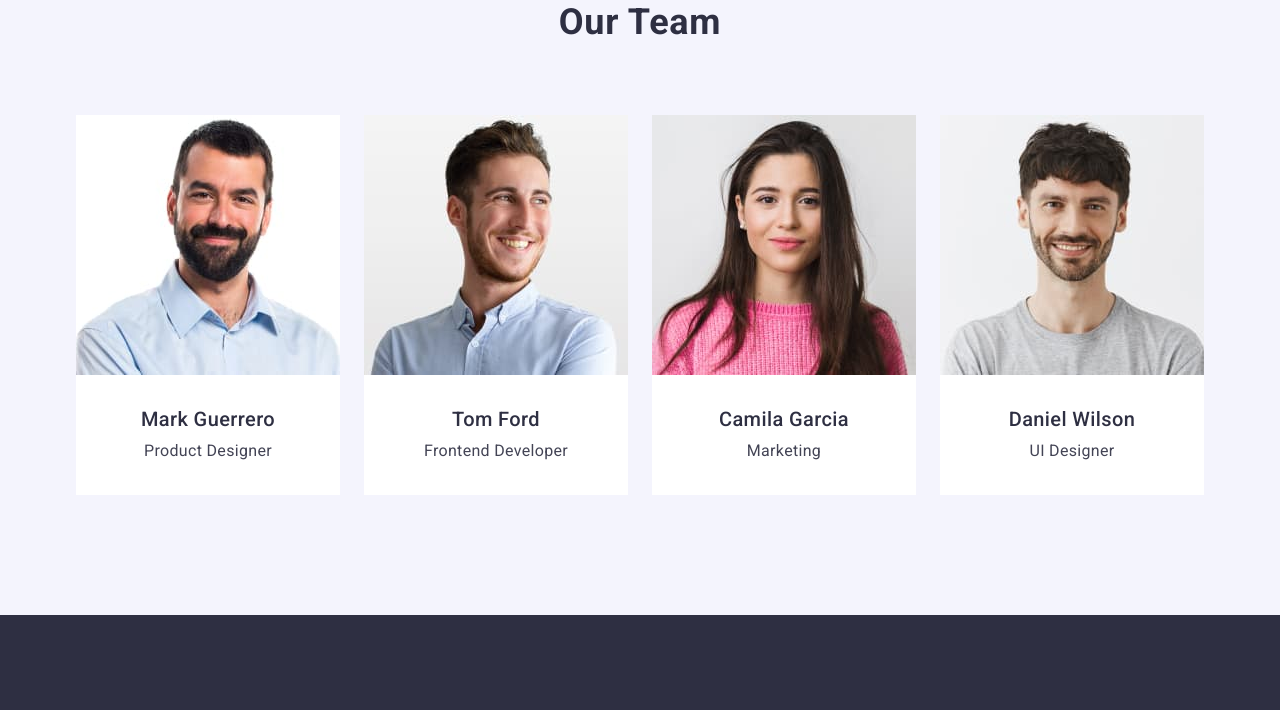
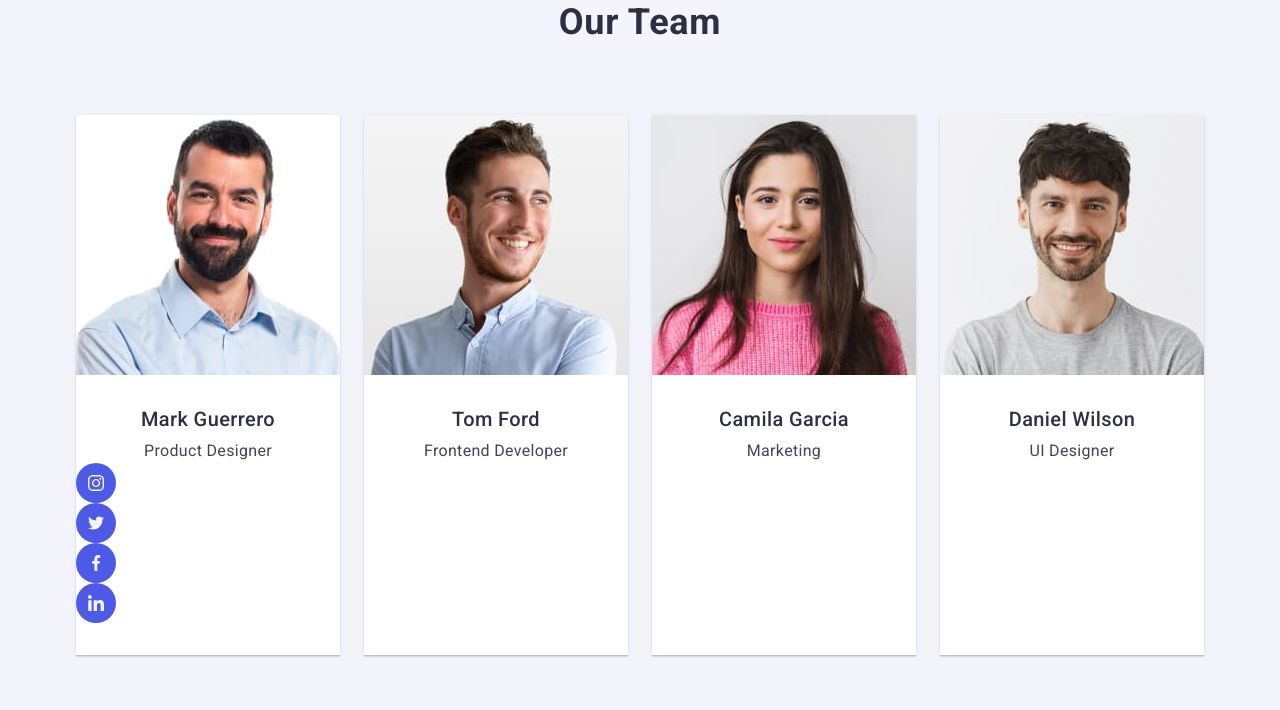
Before and after one commit to AnastasiiaKalashnikova/goit-markup-hw-04, a plain HTML site: page index.html in a window 1280 px wide. Shown: the part 1690-2400 px from the top of the page. Drawn offline with nearby package versions, Linux system fonts and the light colour scheme.

Commit message:
Тіні, герой
Тіні є
Герой є
Почиті соц.мережі

```diff
--- a/css/styles.css
+++ b/css/styles.css
@@ -161,6 +161,16 @@ header {
     text-align: center;
     padding-top: 188px;
     padding-bottom: 188px;
+    max-width: 1440px;
+    height: 600px;
+
+    background-image:
+    linear-gradient(to top, rgba(46, 47, 66, 0.7), rgba(46, 47, 66, 0.7)),
+    url(../images/people-office.jpg);
+
+    background-repeat: no-repeat;
+    background-size: cover;
+
 }
 
 .hero-title {
@@ -248,11 +258,29 @@ margin-top: 8px;
 .team-member {
     background: var(--basik-white);
     text-align: center;
+    box-shadow: 0px 1px 6px rgba(46, 47, 66, 0.08), 0px 1px 1px rgba(46, 47, 66, 0.16), 0px 2px 1px rgba(46, 47, 66, 0.08);
 }
 
 .team-member:not(:last-child) {
     margin-right: 24px;
 }
+
+.social-list-item {
+        width: 40px;
+        height: 40px;
+}
+
+
+.social-list-link {
+    display: flex;
+    justify-content: center;
+    align-items: center;
+    width: 100%;
+    height: 100%;
+    border-radius: 50%;
+    background-color: var(--primary-brand);
+}
+
 
 .team-wrap {
     padding-top: 32px;
@@ -318,6 +346,11 @@ margin-top: 8px;
     border-top: none;
 }
 
+.example:hover,
+.example:focus {
+    box-shadow: 0px 1px 6px rgba(46, 47, 66, 0.08), 0px 1px 1px rgba(46, 47, 66, 0.16), 0px 2px 1px rgba(46, 47, 66, 0.08);
+}
+
 /* КНОПКИ */
 .hero-button {
     line-height: 1.5;
@@ -358,4 +391,5 @@ margin-top: 8px;
 .button:focus {
     color: var(--basik-white);
     background: var(--pressed-state);
+    box-shadow: 0px 3px 1px rgba(0, 0, 0, 0.1), 0px 2px 1px rgba(0, 0, 0, 0.08), 0px 2px 2px rgba(0, 0, 0, 0.12);
 }
--- a/index.html
+++ b/index.html
@@ -86,6 +86,36 @@
                     <div class="team-wrap">
                         <h3 class="team-subtitle subtitle">Mark Guerrero</h3>
                         <p class="description">Product Designer</p>
+                        <ul class="social-list list">
+                            <li class="social-list-item">
+                                <a href="" class="social-list-link">
+                                    <svg class="social-list-icon" width="16px" height="16px">
+                                        <use href="./images/icons.svg#instagram"></use>
+                                    </svg>
+                                </a>
+                            </li>
+                            <li class="social-list-item">
+                                <a href="" class="social-list-link">
+                                    <svg class="social-list-icon" width="16px" height="16px">
+                                        <use href="./images/icons.svg#twitter"></use>
+                                    </svg>
+                                </a>
+                            </li>
+                            <li class="social-list-item">
+                                <a href="" class="social-list-link">
+                                    <svg class="social-list-icon" width="16px" height="16px">
+                                        <use href="./images/icons.svg#facebook"></use>
+                                    </svg>
+                                </a>
+                            </li>
+                            <li class="social-list-item">
+                                <a href="" class="social-list-link">
+                                    <svg class="social-list-icon" width="16px" height="16px">
+                                        <use href="./images/icons.svg#linkedin"></use>
+                                    </svg>
+                                </a>
+                            </li>
+                        </ul>
                     </div>
                 </li>
                 <li class="team-member">
```
Also changed, not shown: images/icons.svg (added), images/people-office.jpg (added), 2 other files.
